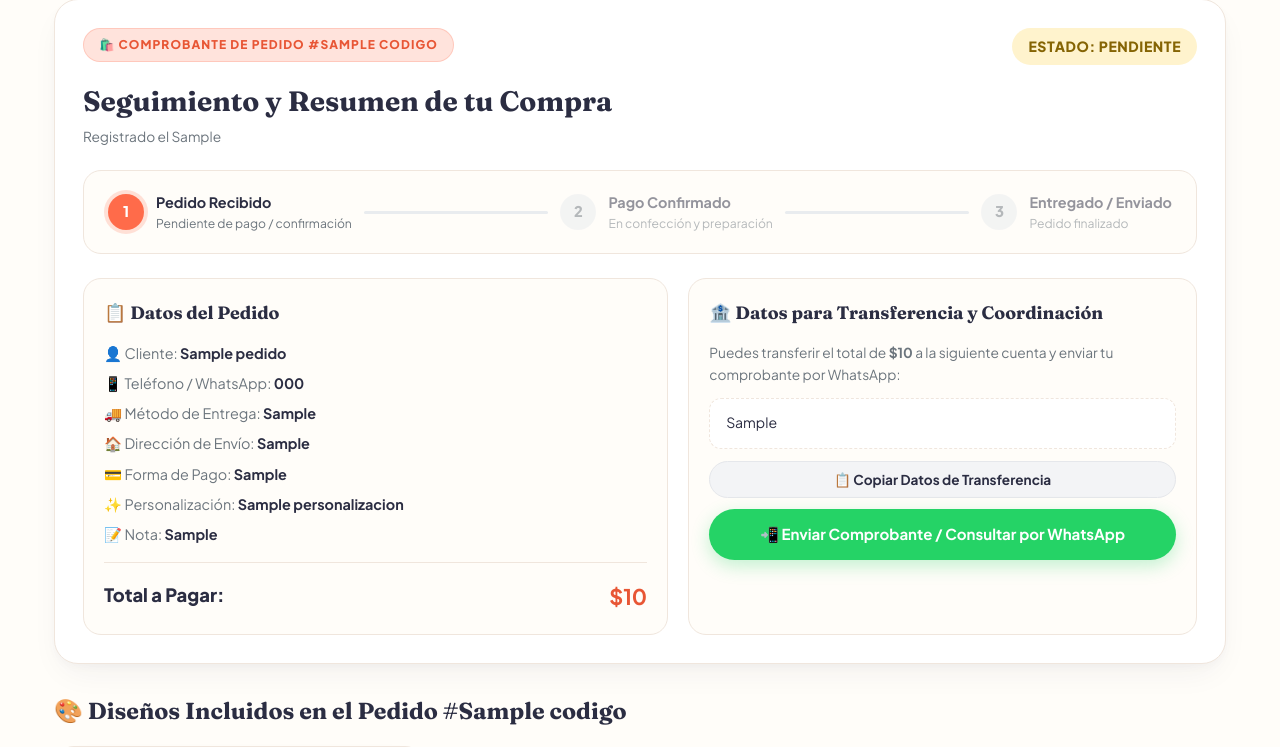
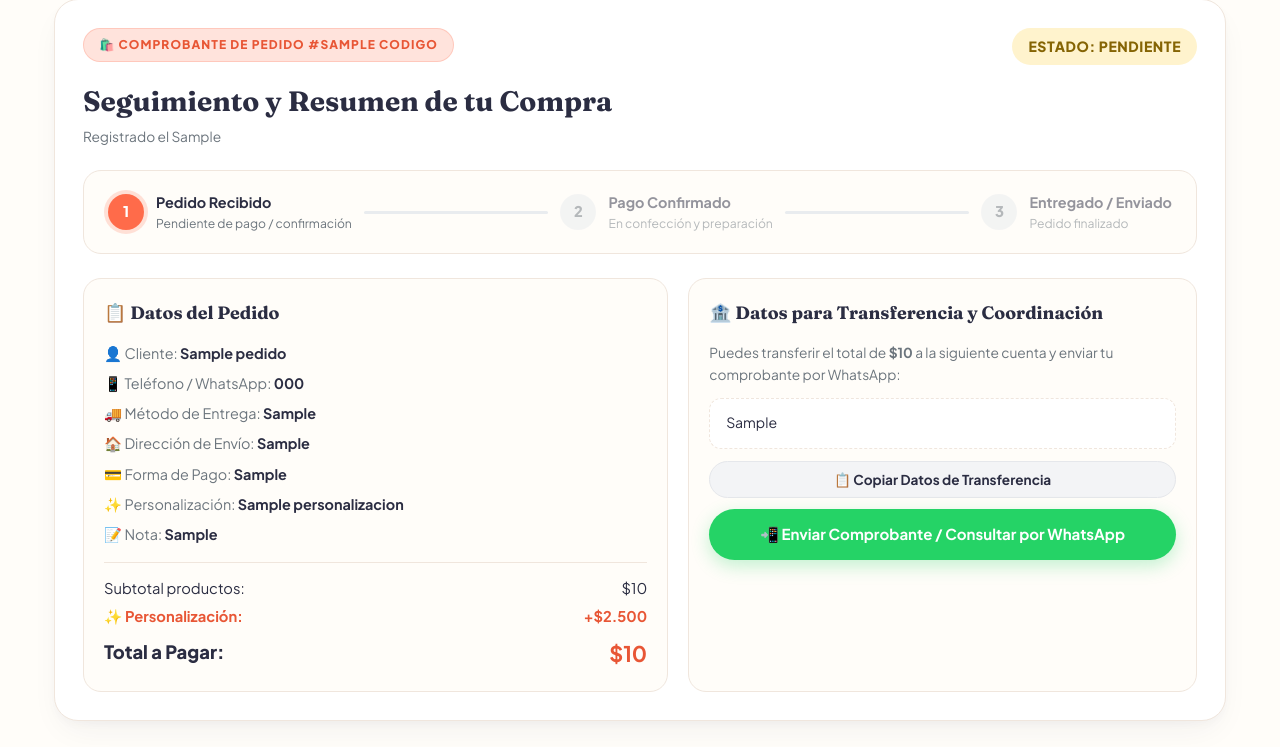
Before and after one commit to ccalderonsa/CatalogoNanyCreaciones, a Flask app: template templates/pedido.html in a window 1280 px wide. Shown: the part 105-852 px from the top of the page. Run offline with Flask 3, Linux system fonts and the light colour scheme; the template is opened without the code that fills it: most values are stand-ins (such as "Sample title", 1, 10 or a date in 2020); grey boxes marked "Sample" are stand-in pictures.

Commit message:
Check desplegable de personalización con recargo adicional de $2.500

```diff
--- a/templates/pedido.html
+++ b/templates/pedido.html
@@ -104,11 +104,20 @@
                     </ul>
 
                     <div class="receipt-totals">
-                        {% if pedido['descuento_monto'] and pedido['descuento_monto'] > 0 %}
+                        {% set costo_pers = pedido['costo_personalizacion'] if 'costo_personalizacion' in pedido.keys() and pedido['costo_personalizacion'] else (2500 if pedido['personalizacion'] else 0) %}
+                        {% if (pedido['descuento_monto'] and pedido['descuento_monto'] > 0) or costo_pers > 0 %}
                             <div class="receipt-total-row">
-                                <span>Subtotal:</span>
+                                <span>Subtotal productos:</span>
                                 <span>${{ "{:,.0f}".format(pedido['subtotal']).replace(",", ".") }}</span>
                             </div>
+                        {% endif %}
+                        {% if costo_pers > 0 %}
+                            <div class="receipt-total-row" style="color: var(--primary-hover); font-weight: 700;">
+                                <span>✨ Personalización:</span>
+                                <span>+${{ "{:,.0f}".format(costo_pers).replace(",", ".") }}</span>
+                            </div>
+                        {% endif %}
+                        {% if pedido['descuento_monto'] and pedido['descuento_monto'] > 0 %}
                             <div class="receipt-total-row receipt-discount">
                                 <span>🎟️ Cupón ({{ pedido['cupon_usado'] }}):</span>
                                 <span>-${{ "{:,.0f}".format(pedido['descuento_monto']).replace(",", ".") }}</span>
```
